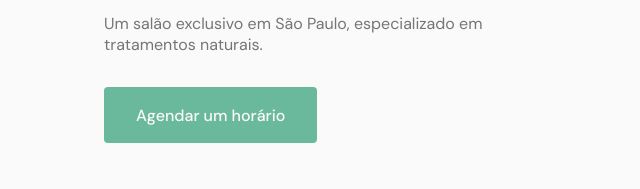
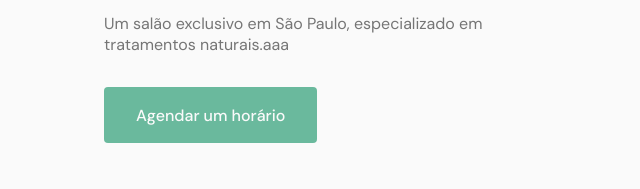
Before and after one commit to Daviziih/DiscoverSite, a plain HTML site: page index.html in a window 1280 px wide. Shown: the part 273-462 px from the top of the page, 0-640 px from the left. Drawn offline with nearby package versions, Linux system fonts and the light colour scheme; files whose address does not match are found by name.

Commit message:
Update index.html

```diff
--- a/index.html
+++ b/index.html
@@ -53,7 +53,7 @@
             <h2 class="title">Saúde natural para os seus cabelos</h2>
             <p>
               Um salão exclusivo em São Paulo, especializado em tratamentos
-              naturais.
+              naturais.aaa
             </p>
             <a class="buttom" href="#contact">Agendar um horário</a>
           </div>
```
